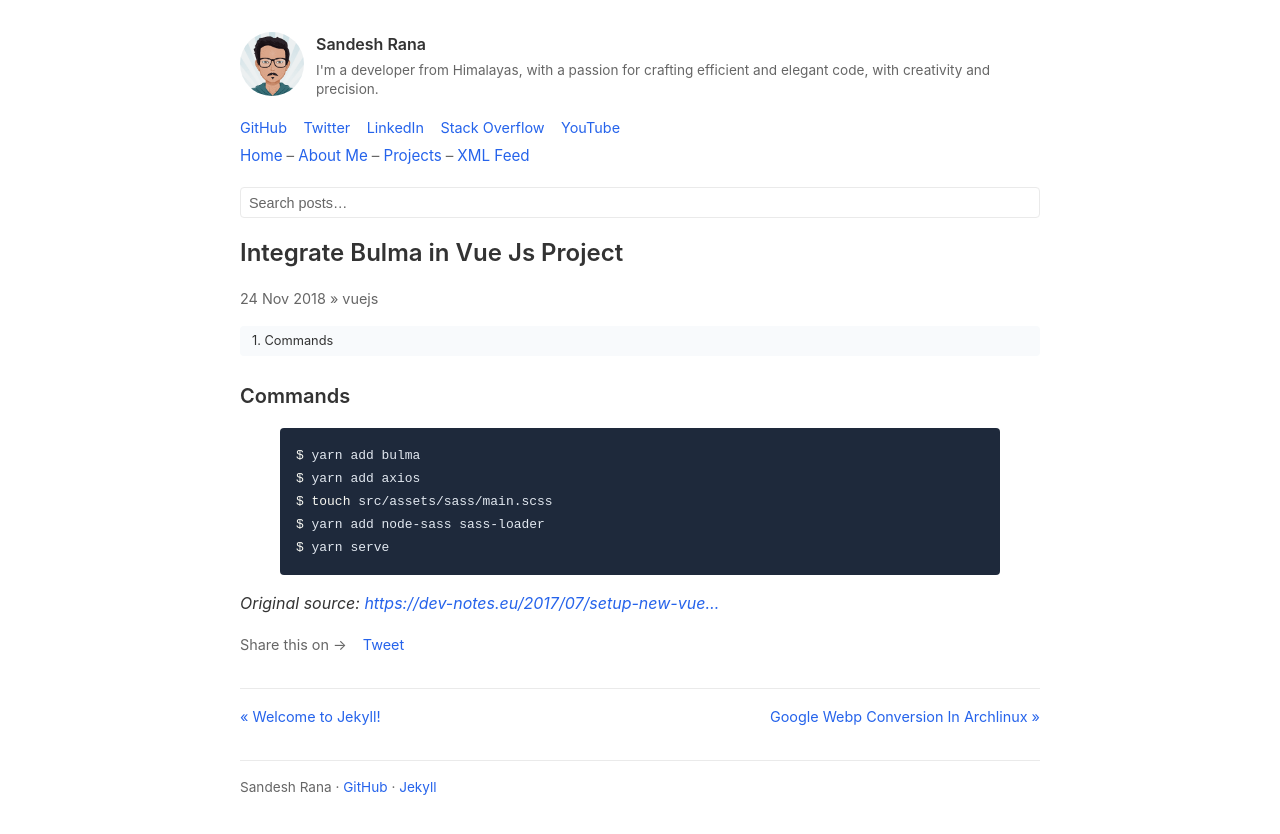
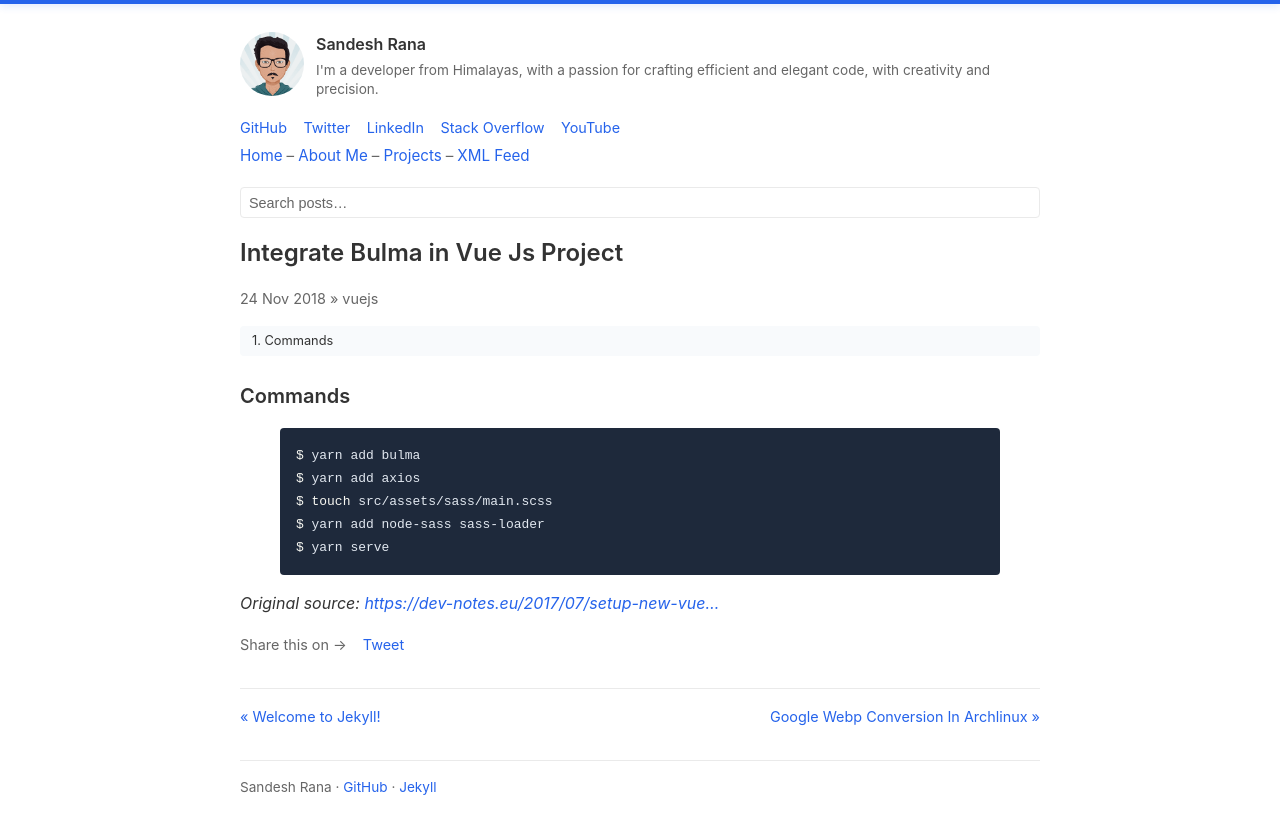
Before and after one commit to vimm0/vimm0.github.io, a Jekyll site: the page built from _posts/2018-11-25-integrate-bulma-in-vuejs-project.md, in a window 1280 px wide. Shown: the top 834 px of the page. Built offline with Jekyll 4.4.1, drawn with Linux system fonts in a browser that asks for light colours; comment, search, counter and statistics services are not loaded.

Commit message:
Add progress bar for post read

```diff
--- a/_layouts/post.html
+++ b/_layouts/post.html
@@ -2,13 +2,16 @@
 layout: default
 ---
 <article itemscope itemtype="https://schema.org/BlogPosting">
+  <div class="scroll-progress-bar"></div>
   <header class="post-header">
     <h1 class="post-title" itemprop="headline">{{ page.title }}</h1>
     <p class="post-meta">
-      <time class="time" datetime="{{ page.date | date_to_xmlschema }}" itemprop="datePublished">{{ page.date | date_to_string }}</time>
+      <time class="time" datetime="{{ page.date | date_to_xmlschema }}" itemprop="datePublished">{{ page.date |
+        date_to_string }}</time>
       {% if page.categories %}
       <span class="categories">
-        &raquo; {% for category in page.categories %}<a href="/category/{{ category }}">{{ category }}</a>{% if forloop.last == false %}, {% endif %}{% endfor %}
+        &raquo; {% for category in page.categories %}<a href="/category/{{ category }}">{{ category }}</a>{% if
+        forloop.last == false %}, {% endif %}{% endfor %}
       </span>
       {% endif %}
     </p>
@@ -21,12 +24,11 @@ layout: default
   </div>
 
   {% assign hasSimilar = '' %}
-  {% for post in site.posts  %}
+  {% for post in site.posts %}
   {% assign postHasSimilar = false %}
   {% for tag in post.categories %}
   {% for thisTag in page.categories %}
-          {% if postHasSimilar == false and hasSimilar.size < 6 and post != page and tag == thisTag %}
-            {% if hasSimilar.size == 0 %}
+  {% if postHasSimilar == false and hasSimilar.size < 6 and post !=page and tag==thisTag %} {% if hasSimilar.size==0 %}
     <div class="panel-body">
     <h4>Related Posts</h4>
     <ul>
@@ -77,3 +80,4 @@ layout: default
 <!--/* ]]> */-->
 <!--</script>-->
 <!--</div>-->
+<script src="/static/js/post.js"></script>
--- a/static/css/theme.css
+++ b/static/css/theme.css
@@ -498,3 +498,16 @@ span.categories {
   padding: 0.4rem 0;
   border-bottom: 1px solid var(--border);
 }
+
+/* Scroll Progress Bar */
+.scroll-progress-bar {
+  position: fixed;
+  top: 0;
+  left: 0;
+  width: 0%;
+  height: 4px;
+  background: var(--link);
+  z-index: 9999;
+  transition: width 0.1s ease-out;
+  box-shadow: 0 0 10px rgba(37, 99, 235, 0.3);
+}
--- /dev/null
+++ b/static/js/post.js
@@ -0,0 +1,15 @@
+document.addEventListener('DOMContentLoaded', function () {
+    var progressBar = document.querySelector('.scroll-progress-bar');
+    if (progressBar) {
+        window.addEventListener('scroll', function () {
+            var scrollTop = document.documentElement.scrollTop || document.body.scrollTop;
+            var scrollHeight = document.documentElement.scrollHeight - document.documentElement.clientHeight;
+            if (scrollHeight <= 0) {
+                progressBar.style.width = '100%';
+                return;
+            }
+            var scrollPercentage = (scrollTop / scrollHeight) * 100;
+            progressBar.style.width = scrollPercentage + '%';
+        });
+    }
+});
```
Also changed, not shown: other parts of _layouts/post.html (+2 -1 lines). Lines whose indentation alone changed are shown as unchanged.
